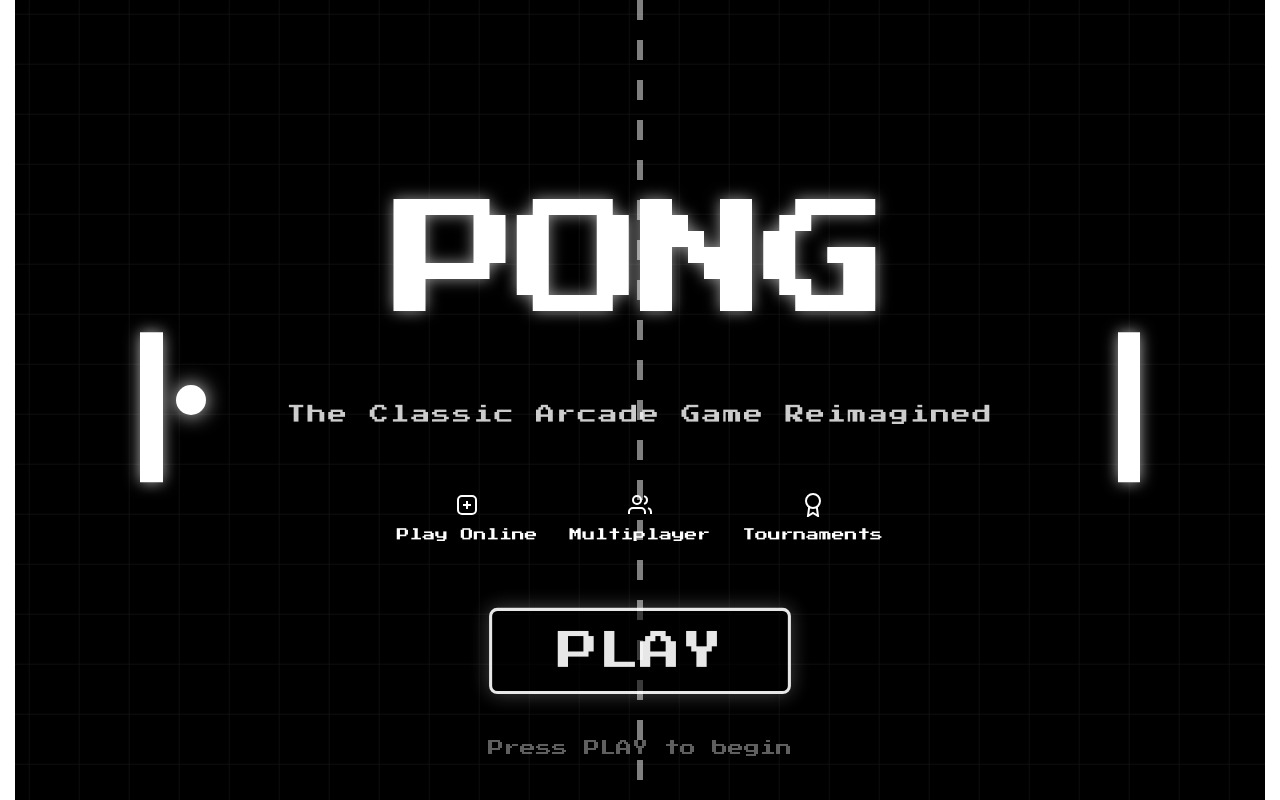
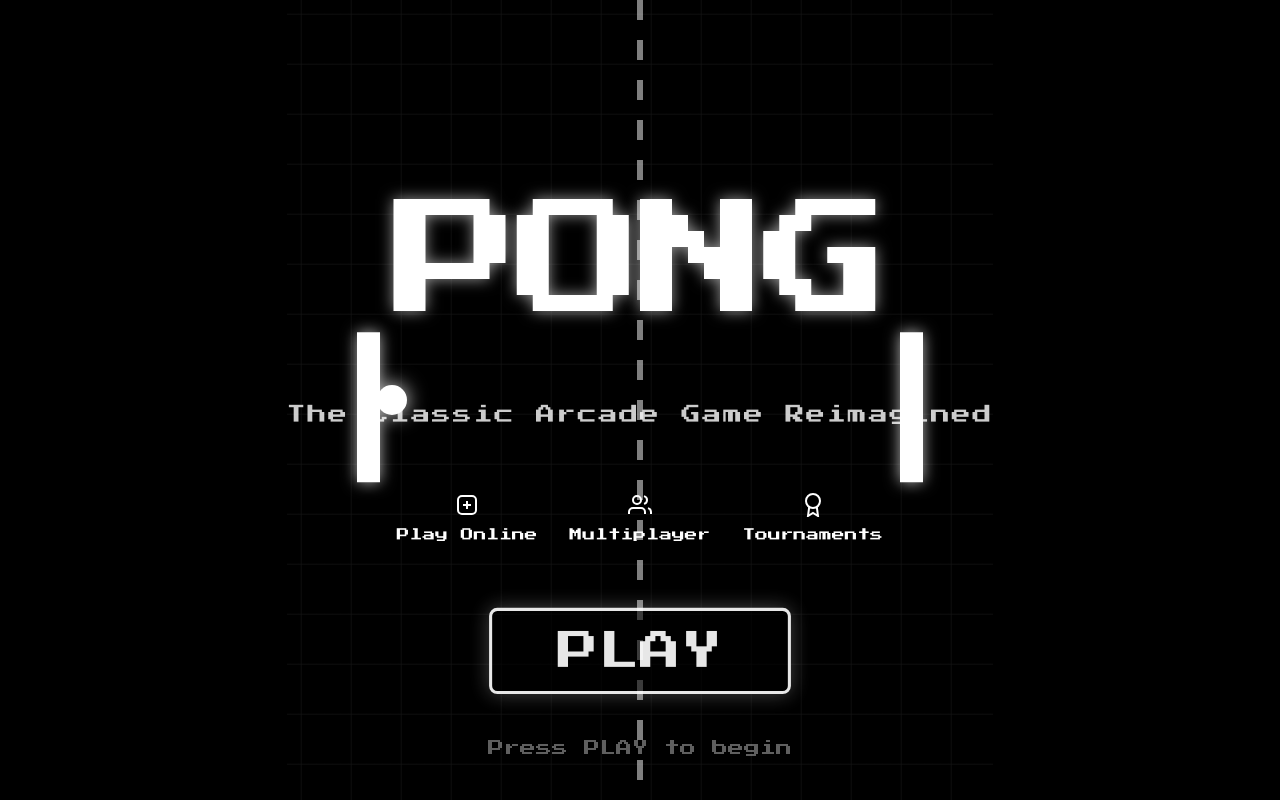
Before and after one commit to LeonorTu/ft_transcendence, a React (Vite) app in the folder frontend/: page / in a window 1280 px wide. Built offline with nearby package versions, Linux system fonts and the light colour scheme.

Commit message:
reverted commit 8030aab for fixing chrome compatibility

```diff
--- a/frontend/src/index.css
+++ b/frontend/src/index.css
@@ -15,14 +15,9 @@
   -moz-osx-font-smoothing: grayscale;
 }
 
-html {
-  overflow-y: scroll;
-  scrollbar-gutter: stable both-edges;
-}
-
 body {
   margin: 0;
-  display: grid;
+  display: block;
   place-items: center;
   min-width: 320px;
   min-height: 100vh;
@@ -30,14 +25,6 @@ body {
   background-size: cover;
   background-position: center;
   background-attachment: fixed;
-}
-
-#root {
-  width: 100%;
-  max-width: 1280px;
-  margin: 0 auto;
-  padding: 2rem;
-/*   text-align: center; */
 }
 
 h1 {
```
